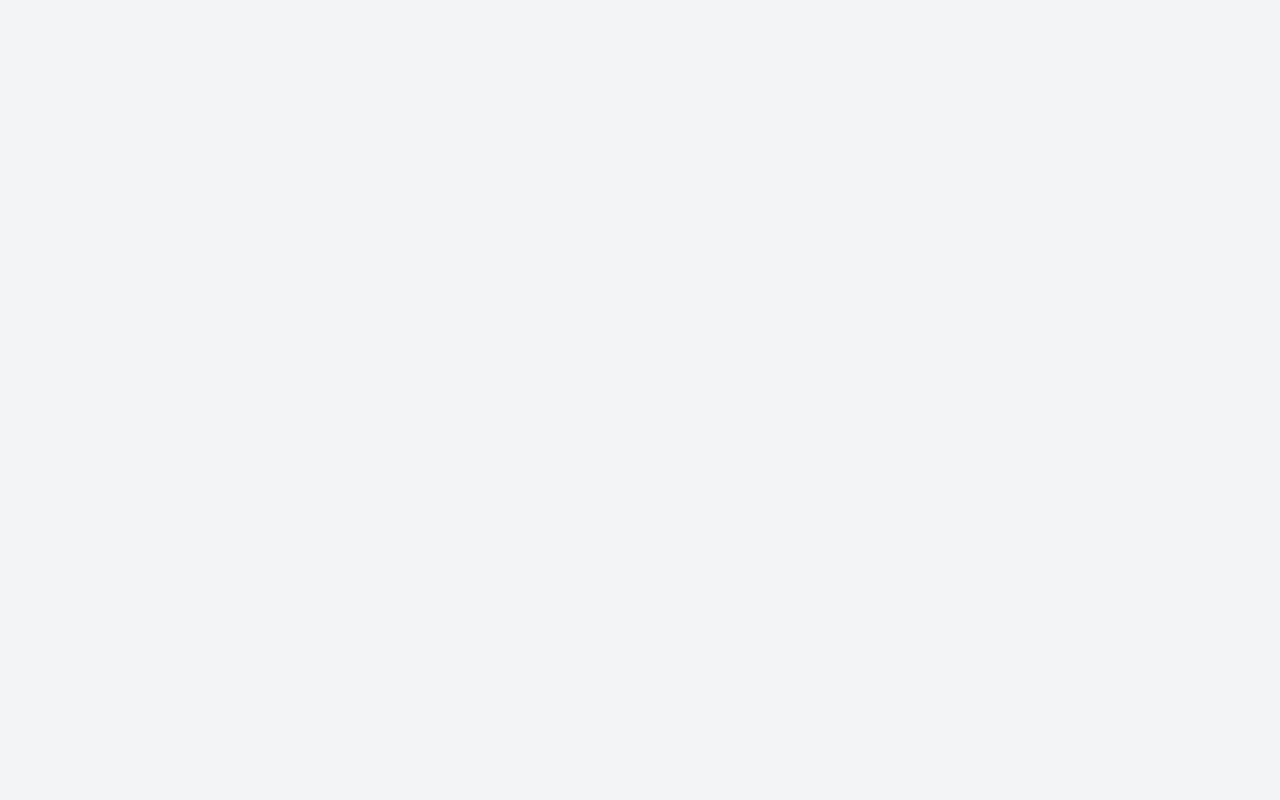
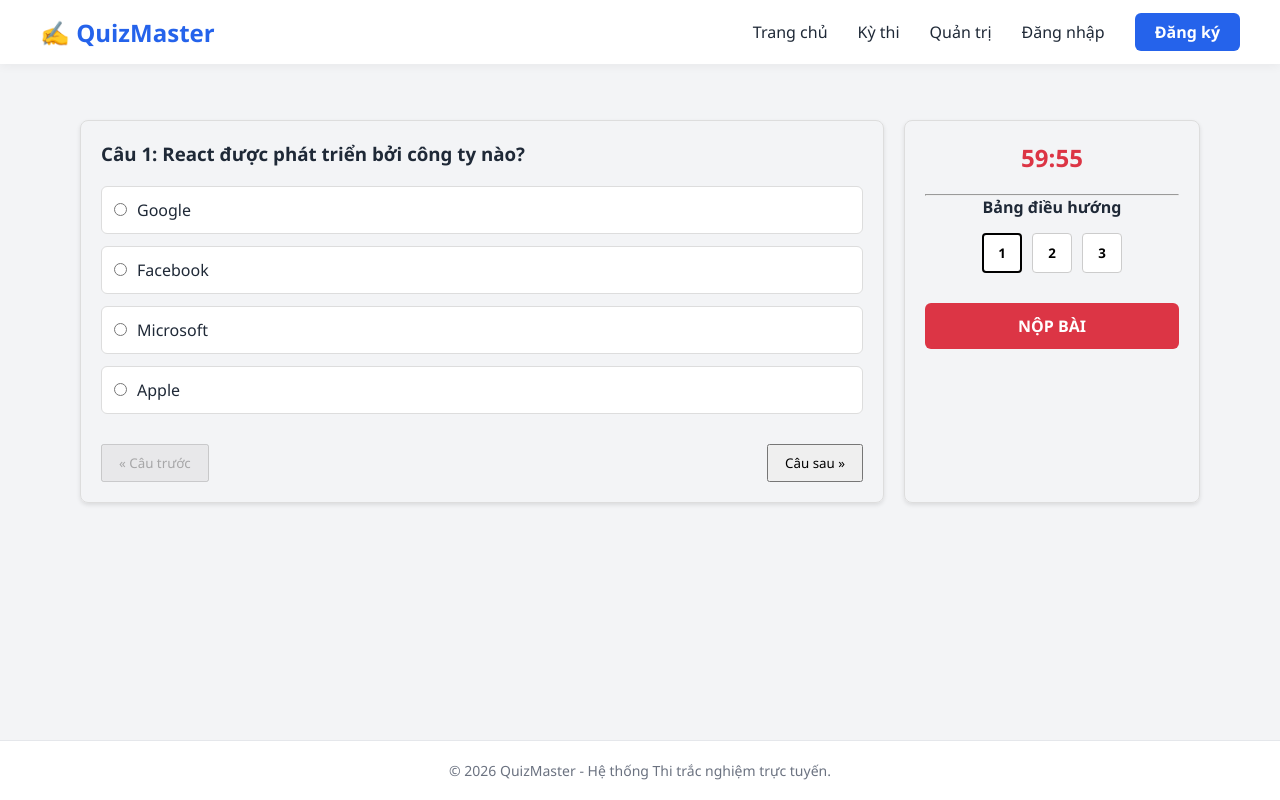
Before and after one commit to Ducvlm/1_LTW_CuoiKy, a React (Create React App) app in the folder cuoiky/: page /thi in a window 1280 px wide. Before the commit this address had no page. Built offline with nearby package versions, Linux system fonts and the light colour scheme.

Commit message:
Hoàn thành giao diện phòng thi

```diff
--- a/cuoiky/src/App.js
+++ b/cuoiky/src/App.js
@@ -5,6 +5,7 @@ import Layout from './components/Layout';
 import Home from './pages/Home';
 import Login from './pages/Login';
 import Register from './pages/Register';
+import ExamRoom from './pages/ExamRoom';
 
 function App() {
   return (
@@ -14,6 +15,7 @@ function App() {
           <Route index element={<Home />} />
           <Route path="login" element={<Login />} />
           <Route path="register" element={<Register />} />
+          <Route path="/thi" element={<ExamRoom />} />
         </Route>
       </Routes>
     </BrowserRouter>
--- /dev/null
+++ b/cuoiky/src/pages/ExamRoom.jsx
@@ -0,0 +1,133 @@
+import React, { useState, useEffect } from 'react';
+
+// 1. Dữ liệu giả lập để làm giao diện trước khi có API
+const mockQuestions = [
+  { id: 1, text: "React được phát triển bởi công ty nào?", options: ["Google", "Facebook", "Microsoft", "Apple"] },
+  { id: 2, text: "Hook nào dùng để quản lý state cơ bản nhất?", options: ["useEffect", "useContext", "useState", "useReducer"] },
+  { id: 3, text: "Để chuyển trang trong React Router v6, ta dùng hook nào?", options: ["useHistory", "useNavigate", "useRouter", "useTransition"] }
+];
+
+const ExamRoom = () => {
+  const [timeLeft, setTimeLeft] = useState(3600);
+
+
+  const [currentIndex, setCurrentIndex] = useState(0);
+  const [answers, setAnswers] = useState({});
+
+
+  useEffect(() => {
+    if (timeLeft <= 0) return;
+    const timerId = setInterval(() => setTimeLeft(prev => prev - 1), 1000);
+    return () => clearInterval(timerId);
+  }, [timeLeft]);
+
+  const minutes = Math.floor(timeLeft / 60);
+  const seconds = timeLeft % 60;
+
+
+  const currentQuestion = mockQuestions[currentIndex];
+
+
+  const handleSelectAnswer = (option) => {
+    setAnswers({
+      ...answers,
+      [currentQuestion.id]: option
+    });
+  };
+
+  return (
+    <div style={{ display: 'flex', padding: '20px', gap: '20px', maxWidth: '1200px', margin: '0 auto' }}>
+
+
+      <div style={{ flex: 3, border: '1px solid #ddd', padding: '20px', borderRadius: '8px', boxShadow: '0 2px 4px rgba(0,0,0,0.1)' }}>
+        <h3>Câu {currentIndex + 1}: {currentQuestion.text}</h3>
+
+
+        <div style={{ display: 'flex', flexDirection: 'column', gap: '12px', marginTop: '20px' }}>
+          {currentQuestion.options.map((opt, idx) => {
+            const isSelected = answers[currentQuestion.id] === opt;
+            return (
+              <label
+                key={idx}
+                style={{
+                  padding: '12px',
+                  border: isSelected ? '2px solid #0d6efd' : '1px solid #ddd',
+                  borderRadius: '6px',
+                  cursor: 'pointer',
+                  background: isSelected ? '#e9ecef' : 'white'
+                }}
+              >
+                <input
+                  type="radio"
+                  name={`question-${currentQuestion.id}`}
+                  checked={isSelected}
+                  onChange={() => handleSelectAnswer(opt)}
+                  style={{ marginRight: '10px' }}
+                />
+                {opt}
+              </label>
+            );
+          })}
+        </div>
+
+
+        <div style={{ marginTop: '30px', display: 'flex', justifyContent: 'space-between' }}>
+          <button
+            disabled={currentIndex === 0}
+            onClick={() => setCurrentIndex(prev => prev - 1)}
+            style={{ padding: '8px 16px', cursor: 'pointer' }}
+          >
+            &laquo; Câu trước
+          </button>
+
+          <button
+            disabled={currentIndex === mockQuestions.length - 1}
+            onClick={() => setCurrentIndex(prev => prev + 1)}
+            style={{ padding: '8px 16px', cursor: 'pointer' }}
+          >
+            Câu sau &raquo;
+          </button>
+        </div>
+      </div>
+
+
+      <div style={{ flex: 1, border: '1px solid #ddd', padding: '20px', borderRadius: '8px', textAlign: 'center', boxShadow: '0 2px 4px rgba(0,0,0,0.1)' }}>
+        <h2 style={{ color: '#dc3545', margin: '0 0 20px 0' }}>
+           {minutes}:{seconds < 10 ? `0${seconds}` : seconds}
+        </h2>
+        <hr />
+
+        <h4 style={{ marginBottom: '15px' }}>Bảng điều hướng</h4>
+
+        <div style={{ display: 'flex', flexWrap: 'wrap', gap: '10px', justifyContent: 'center' }}>
+          {mockQuestions.map((q, index) => {
+            const hasAnswered = answers[q.id];
+            const isCurrent = currentIndex === index;
+
+            return (
+              <button
+                key={q.id}
+                onClick={() => setCurrentIndex(index)}
+                style={{
+                  width: '40px', height: '40px', fontWeight: 'bold', cursor: 'pointer', borderRadius: '4px',
+                  border: isCurrent ? '2px solid #000' : '1px solid #ccc',
+                  background: hasAnswered ? '#198754' : '#fff',
+                  color: hasAnswered ? '#fff' : '#000'
+                }}
+              >
+                {index + 1}
+              </button>
+            );
+          })}
+        </div>
+
+        <button style={{ marginTop: '30px', width: '100%', padding: '12px', background: '#dc3545', color: 'white', border: 'none', borderRadius: '6px', fontWeight: 'bold', cursor: 'pointer', fontSize: '16px' }}>
+          NỘP BÀI
+        </button>
+      </div>
+
+    </div>
+  );
+};
+
+export default ExamRoom;
```
